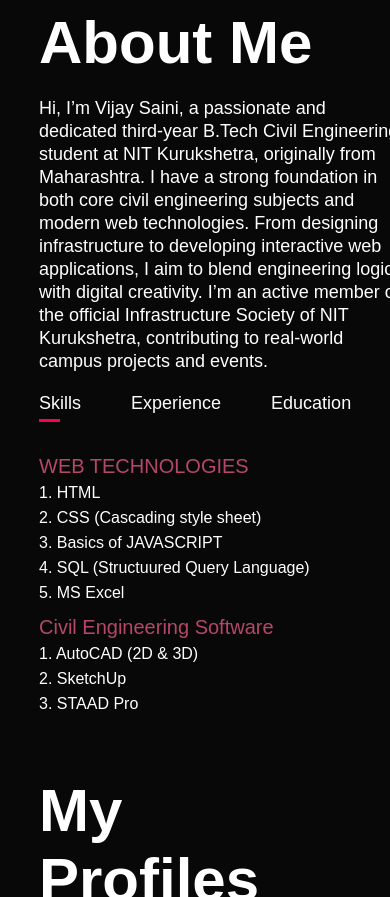
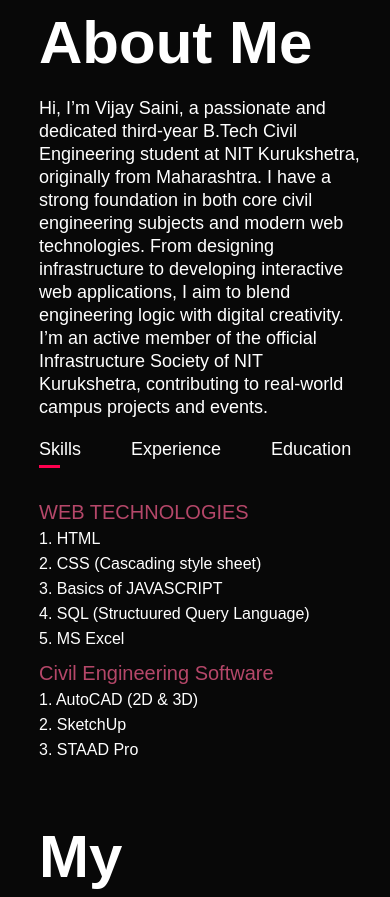
Before and after one commit to vijaysaini1703/Portfolio, a plain HTML site: page index.html in a window 390 px wide. Shown: the part 846-1743 px from the top of the page. Drawn offline with Linux system fonts and the light colour scheme.

Commit message:
about-info padding right

```diff
--- a/portfolio.css
+++ b/portfolio.css
@@ -447,3 +447,8 @@ form input, form textarea{
 
 
 }
+@media(max-width:430px) {
+    .about-info{
+        padding-right: 10%
+    }
+}
```
